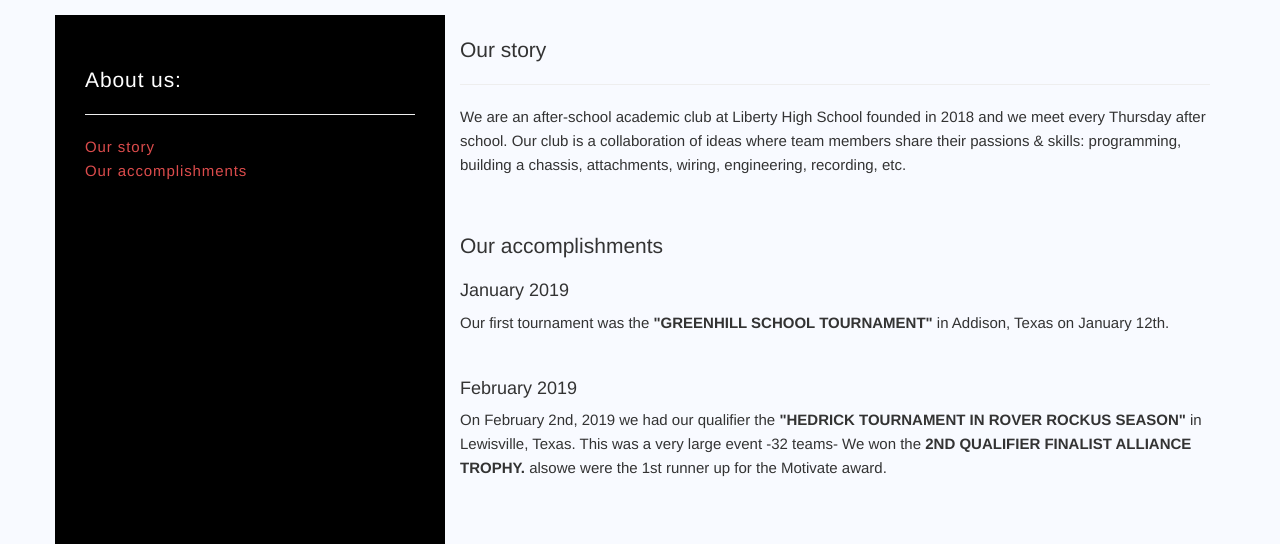
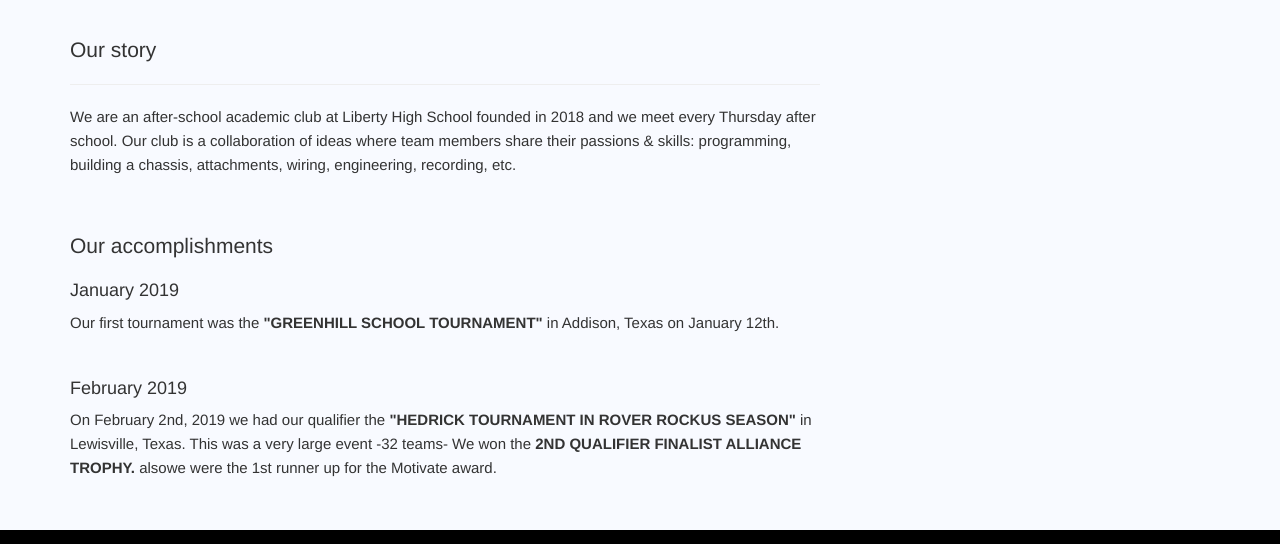
Before and after one commit to JhonatanIam/CyberHawks, a plain HTML site: page about.html in a window 1280 px wide. Shown: the part 96-640 px from the top of the page. Drawn offline with Linux system fonts and the light colour scheme.

Commit message:
Update about.html

```diff
--- a/about.html
+++ b/about.html
@@ -76,7 +76,7 @@
     <div id="banners"></div>
     <div class="container">
         <div class="row">
-            <div class="side-left col-sm-4 col-md-4">
+<!--             <div class="side-left col-sm-4 col-md-4">
 
                 <h3 class="lead"> About us: </h3>
                 <hr>
@@ -84,7 +84,7 @@
                 <p></p>
                 <a href="#anchor1"> Our story</a><br>
                 <a href="#anchor2"> Our accomplishments</a><br>
-            </div>
+            </div> -->
             <div class="col-sm-8 col-md-8">
                 <h3 class="lead" id="anchor1"> Our story </h3>
                 <hr>
```
